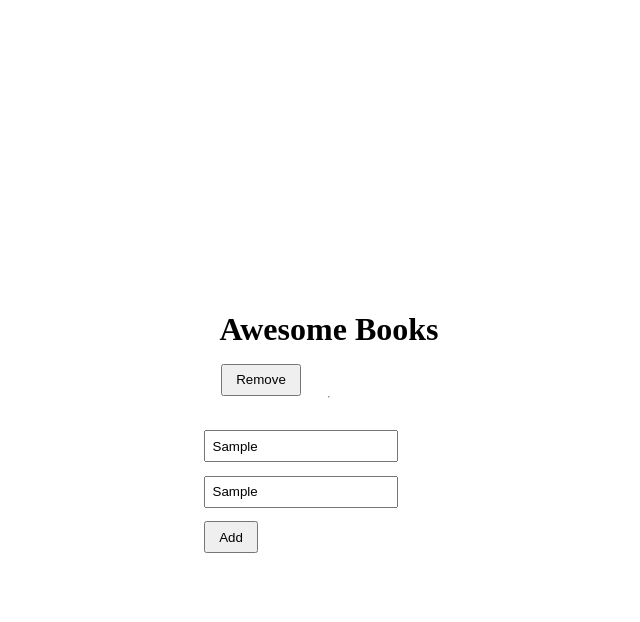
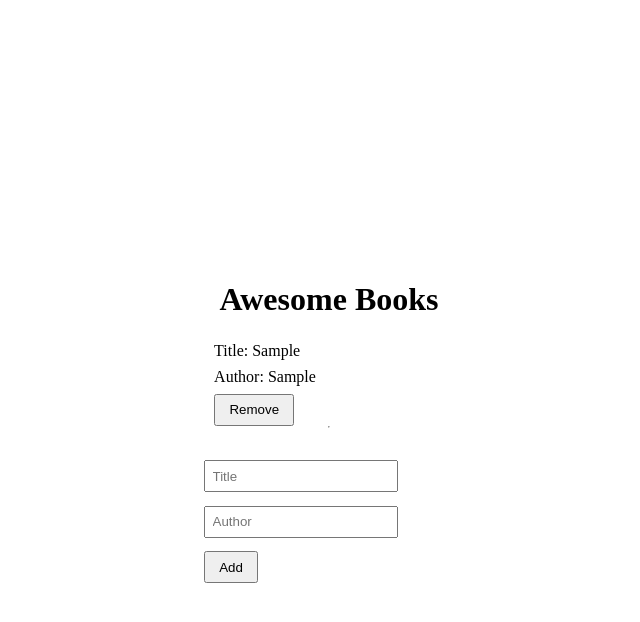
Before and after one commit to Nasirkhan294/awesome-books-website, a website: page index.html in a window 1280 px wide. Both pictures are taken after typing "Sample", "Sample" into the empty fields and a click on the button "Add". Shown: the whole page, without its empty margins (311-951 px from the left). Drawn offline with Linux system fonts and the light colour scheme.

Commit message:
Updated code with linters and code errors

```diff
--- a/css/style.css
+++ b/css/style.css
@@ -47,7 +47,7 @@ button {
 }
 
 #book-list {
-  margin: 1em 8.5em 0 0;
+  margin: 1em 8em 0 0;
 }
 
 p {
--- a/index.html
+++ b/index.html
@@ -5,20 +5,18 @@
     <meta http-equiv="X-UA-Compatible" content="IE=edge" />
     <meta name="viewport" content="width=device-width, initial-scale=1.0" />
     <title>Awesome Books Website</title>
-	<link rel="stylesheet" href="css/style.css">
+    <link rel="stylesheet" href="css/style.css" />
   </head>
   <body>
     <h1>Awesome Books</h1>
-    <div id="book-list">
-		<button type="button" id="remove-btn">Remove</button>
-	</div>
+    <div id="book-list"></div>
     <hr />
     <form>
       <input type="text" id="title" placeholder="Title" />
       <input type="text" id="author" placeholder="Author" />
       <button type="button" id="add-btn">Add</button>
     </form>
-	<span id="error-msg">Please enter both title and author.</span>
+    <span id="error-msg">Please enter both title and author.</span>
 
     <script src="script.js"></script>
   </body>
--- a/script.js
+++ b/script.js
@@ -1,60 +1,59 @@
-// check if there is already data in local storage
-const books = JSON.parse(localStorage.getItem('books') || []);
+// Initialize books array from localStorage or empty array
+let books = JSON.parse(localStorage.getItem('books')) || [];
 
-// Global variables
-const bookList = document.querySelector('#book-list');
-const titleInput = document.querySelector('#title');
-const authorInput = document.querySelector('#author');
-const addBtn = document.querySelector('#add-btn');
-const errorMsg = document.querySelector('#error-msg');
-const removeBtn = document.querySelector('#remove-btn');
-
-// Display existing books in the collection
+// Function to display all books in the collection on the page
 function displayBooks() {
+  const bookList = document.getElementById('book-list');
   bookList.innerHTML = '';
-  books.forEach((book) => {
-    const title = document.createElement('p');
-    const author = document.createElement('p');
-    title.textContent = book.title;
-    author.textContent = book.author;
-    bookList.appendChild(title);
-    bookList.appendChild(author);
-    bookList.appendChild(removeBtn);
+  books.forEach((book, index) => {
+    const bookDiv = document.createElement('div');
+    bookDiv.innerHTML = `
+      <p>Title: ${book.title}</p>
+      <p>Author: ${book.author}</p>
+      <button type="button" class="remove-btn" data-index="${index}">Remove</button>
+    `;
+    bookList.appendChild(bookDiv);
   });
 }
 
-// Add a new book to the collection
-function addBook() {
-  const title = titleInput.value;
-  const author = authorInput.value;
-  if (title === '' || author === '') {
-    errorMsg.style.display = 'block';
-    return;
-  }
-
+// Function to add a new book to the collection
+function addBook(title, author) {
   books.push({ title, author });
-  localStorage.setItem('books', JSON.stringify(books));
-  displayBooks();
-  titleInput.value = '';
-  authorInput.value = '';
-}
-
-// Listen for the click event when user add the book
-addBtn.onclick = () => {
-  addBook();
-};
-
-// Remove the targeted book from the collection
-function removeBook(index) {
-  books.splice(index, 1);
   localStorage.setItem('books', JSON.stringify(books));
   displayBooks();
 }
 
-// Listen for the remove event
-removeBtn.onclick = (index) => {
-  removeBook(index);
+// Function to remove a book from the collection
+function removeBook(index) {
+  books = books.filter((book, i) => i !== index);
+  localStorage.setItem('books', JSON.stringify(books));
+  displayBooks();
+}
+
+// Event listener for Add button
+const addBtn = document.getElementById('add-btn');
+addBtn.addEventListener('click', () => {
+  const titleInput = document.getElementById('title');
+  const authorInput = document.getElementById('author');
+  const errorMsg = document.getElementById('error-msg');
+  if (titleInput.value.trim() === '' || authorInput.value.trim() === '') {
+    errorMsg.style.display = 'block';
+  } else {
+    addBook(titleInput.value.trim(), authorInput.value.trim());
+    titleInput.value = '';
+    authorInput.value = '';
+    errorMsg.style.display = 'none';
+  }
+});
+
+// Event listener for Remove button
+const bookList = document.getElementById('book-list');
+bookList.onclick = (event) => {
+  if (event.target.classList.contains('remove-btn')) {
+    const index = Number(event.target.dataset.index);
+    removeBook(index);
+  }
 };
 
-// Display existing book on page load
+// Initial display of books on page load
 displayBooks();
```
